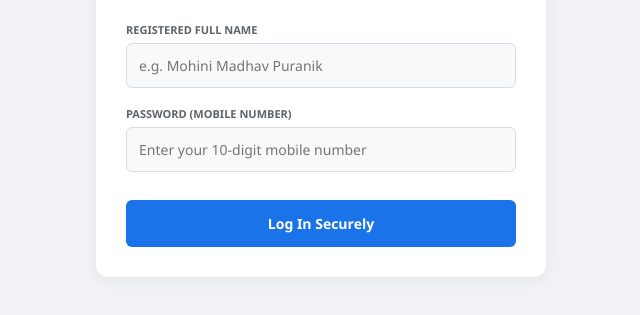
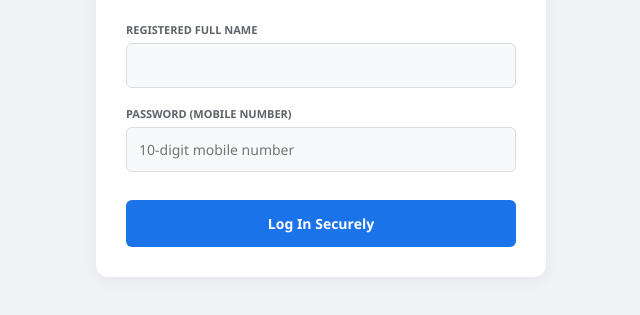
Before and after one commit to atharvpatil0725/attendance-portal, a website: page public/index.html in a window 1280 px wide. Shown: the part 305-620 px from the top of the page, without its empty margins (319-959 px from the left). Drawn offline with Linux system fonts and the light colour scheme.

Commit message:
removed input placeholder text from login form

```diff
--- a/public/index.html
+++ b/public/index.html
@@ -39,11 +39,11 @@
     <div id="loginSection">
         <div class="form-group">
             <label>Registered Full Name</label>
-            <input type="text" id="loginName" placeholder="e.g. Mohini Madhav Puranik">
+            <input type="text" id="loginName" placeholder="" required>
         </div>
         <div class="form-group">
             <label>Password (Mobile Number)</label>
-            <input type="password" id="loginPassword" placeholder="Enter your 10-digit mobile number">
+            <input type="password" id="loginPassword" placeholder="10-digit mobile number" required>
         </div>
         <button class="btn-primary" onclick="submitPortalLogin()">Log In Securely</button>
     </div>
```
